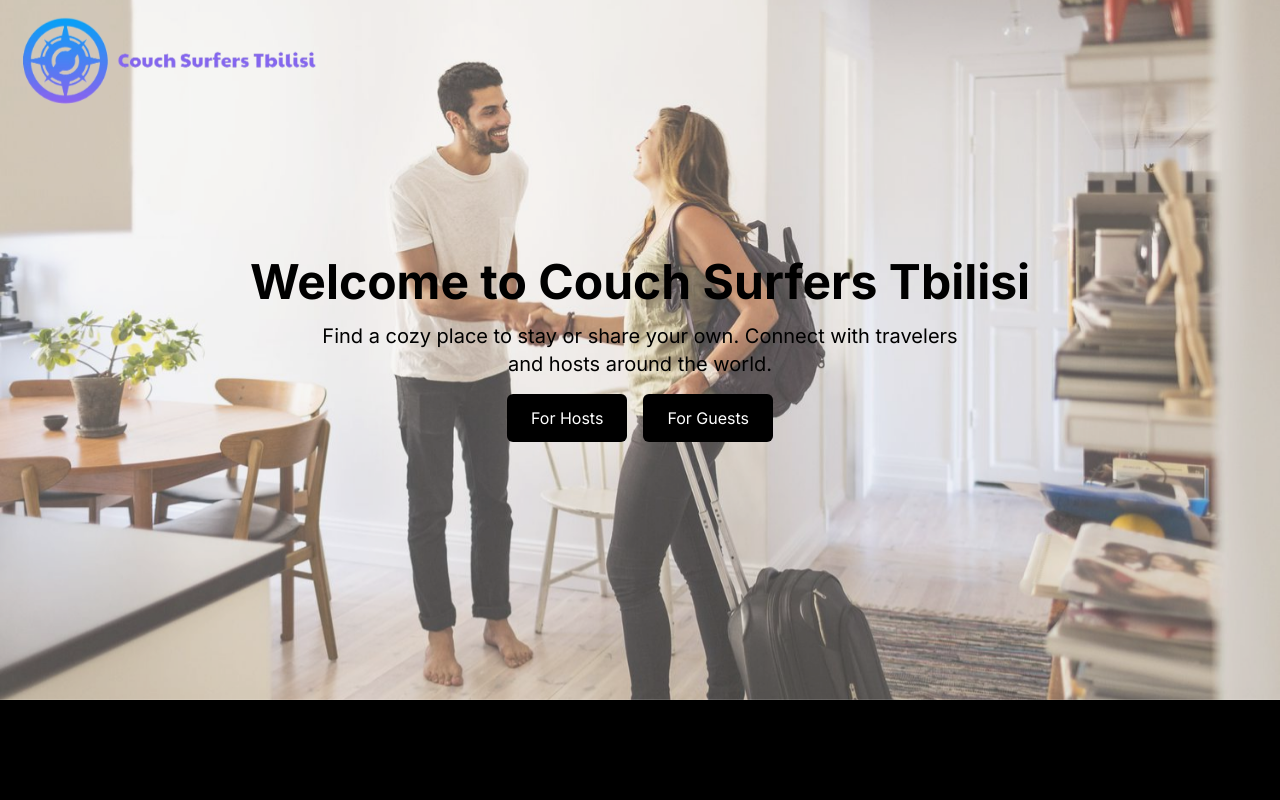
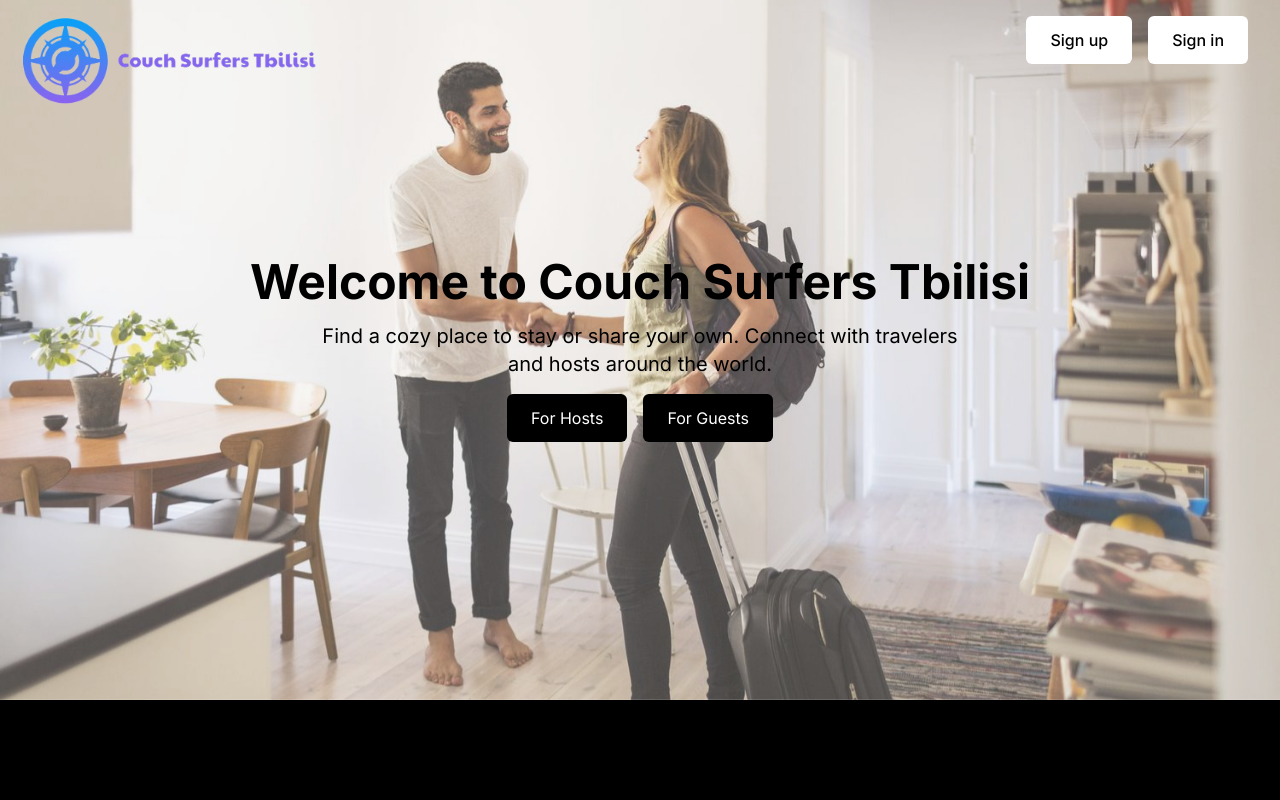
Before and after one commit to Sitch196/couch_surfer_demo, a Next.js app: page / in a window 1280 px wide. Shown: the top 800 px of the page. Built offline with nearby package versions, Linux system fonts and the light colour scheme; no server answers.

Commit message:
dynamic route created. will work on this next

```diff
--- a/app/layout.tsx
+++ b/app/layout.tsx
@@ -2,7 +2,6 @@ import type { Metadata } from "next";
 import { Inter } from "next/font/google";
 import "./globals.css";
 import ConvexClientProvider from "./ConvexClientProvider";
-import { ClerkProvider } from "@clerk/nextjs";
 import Footer from "@/components/Footer";
 import { Navigation } from "@/components/Navigation";
 import { ToastContainer } from "react-toastify";
--- /dev/null
+++ b/app/posts/[id]/page.tsx
@@ -0,0 +1,11 @@
+"use client";
+import { api } from "@/convex/_generated/api";
+import { useQuery } from "convex/react";
+import React from "react";
+
+export default function page({ params }) {
+  const post = useQuery(api.articles.getArticles);
+  const targetPost = post?.filter((post) => post._id === params.id);
+  console.log(targetPost);
+  return <div>{params.id}</div>;
+}
--- a/components/LatestPosts.tsx
+++ b/components/LatestPosts.tsx
@@ -1,5 +1,6 @@
 import { api } from "@/convex/_generated/api";
 import { useQuery } from "convex/react";
+import Link from "next/link";
 
 export function LatestPosts() {
   const latestPosts = useQuery(api.articles.getArticles);
@@ -14,7 +15,7 @@ export function LatestPosts() {
           </h2>
           <div className="mt-8 grid gap-8 grid-cols-1 sm:grid-cols-2 lg:grid-cols-3">
             {firstThreePosts?.map((post) => (
-              <div>
+              <div key={post._id}>
                 <div className="flex flex-col">
                   <h3 className="text-lg font-semibold">{post.title}</h3>
                   <p className="mt-2 text-sm text-gray-500">
@@ -24,7 +25,7 @@ export function LatestPosts() {
                     {post.description}
                   </p>
                   <button className="mt-4 border border-white py-2 hover:bg-white hover:text-black">
-                    View More
+                    <Link href={`/posts/${post._id}`}>View More</Link>
                   </button>
                 </div>
               </div>
--- a/components/Navigation.tsx
+++ b/components/Navigation.tsx
@@ -2,13 +2,13 @@
 import React, { useState, useEffect } from "react";
 import Image from "next/image";
 import longlogo from "../assets/longlogo.png";
-import { SignInButton, SignUpButton } from "@clerk/clerk-react";
+import { SignInButton, SignUpButton, useAuth } from "@clerk/clerk-react";
 import { UserButton } from "@clerk/nextjs";
 import { useConvex } from "convex/react";
 import Link from "next/link";
 
 export function Navigation() {
-  const isAuthenticated = useConvex();
+  const { isSignedIn } = useAuth();
   const [hasScrolled, setHasScrolled] = useState(false);
 
   useEffect(() => {
@@ -40,7 +40,7 @@ export function Navigation() {
             height={50}
           />
         </Link>{" "}
-        {isAuthenticated ? (
+        {isSignedIn ? (
           <div className="cursor-pointer z-20">
             <UserButton afterSignOutUrl="/" />
           </div>
@@ -49,7 +49,7 @@ export function Navigation() {
             <div className="mr-4 inline-flex items-center justify-center px-6 py-3 text-base font-medium text-black bg-white rounded-md hover:bg-gray-100">
               <SignUpButton />
             </div>
-            <div className="inline-flex items-center justify-center px-6 py-3 text-base font-bold rounded-md border border-white hover:bg-white hover:text-black">
+            <div className="mr-4 inline-flex items-center justify-center px-6 py-3 text-base font-medium text-black bg-white rounded-md hover:bg-gray-100">
               <SignInButton mode="modal" />
             </div>
           </div>
```
